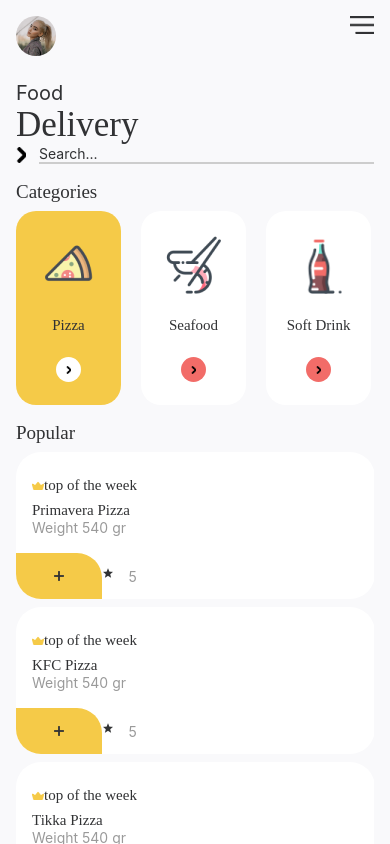
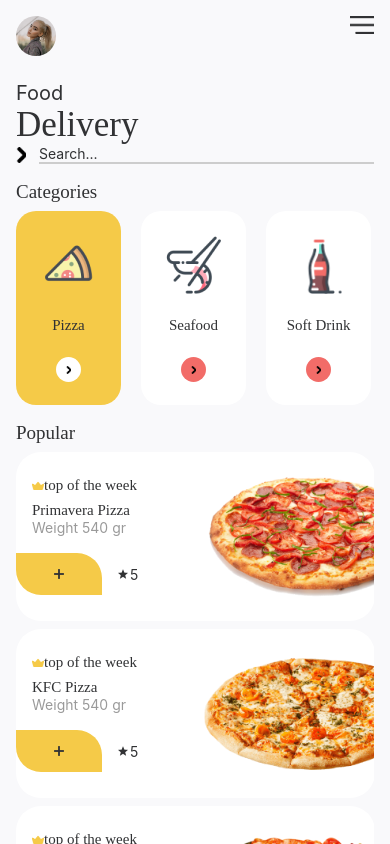
Before and after one commit to Aaslan01/foodApp, a React Native app: screen /Opening in a window 390 px wide. Built offline with nearby package versions, Linux system fonts and the light colour scheme.

Commit message:
🔦 Opening Screen Completed

```diff
--- a/App.tsx
+++ b/App.tsx
@@ -34,7 +34,7 @@ function App() {
             options={{header: () => null}}
           />
           <Stack.Screen
-            name="LoginScreen"
+            name="DetailScreen"
             component={DetailScreen}
             options={{header: () => null}}
           />
--- a/components/Pizzas.tsx
+++ b/components/Pizzas.tsx
@@ -1,4 +1,4 @@
-import {View, Text, ScrollView, Image} from 'react-native';
+import {View, Text, ScrollView, Image, TouchableOpacity} from 'react-native';
 import React from 'react';
 import {products} from '../data';
 import {
@@ -6,11 +6,18 @@ import {
   widthPercentageToDP as wp,
 } from 'react-native-responsive-screen';
 import StyleGuide from '../constants/StyleGuide';
+import {useNavigation} from '@react-navigation/native';
 const Pizzas = () => {
+  const navigation = useNavigation();
   return (
     <View>
       {products.map((item, index) => (
-        <View
+        <TouchableOpacity
+          onPress={() =>
+            navigation.navigate('DetailScreen', {
+              item: item,
+            })
+          }
           style={[
             StyleGuide.frjb,
             {
@@ -51,14 +58,13 @@ const Pizzas = () => {
                 {
                   marginTop: hp(2),
                   alignItems: 'center',
-                  justifyContent: 'space-between',
                 },
               ]}>
-              <View
+              <TouchableOpacity
                 style={[
                   StyleGuide.acjc,
                   {
-                    height: hp(5.5),
+                    height: hp(5),
                     width: wp(22),
                     backgroundColor: StyleGuide.colors.primary,
                     borderBottomLeftRadius: 25,
@@ -69,16 +75,17 @@ const Pizzas = () => {
                   style={StyleGuide.iconSize}
                   source={require('../assets/images/icons/plus.png')}
                 />
-              </View>
-              <View style={StyleGuide.fr}>
+              </TouchableOpacity>
+              <View
+                style={[StyleGuide.fr, StyleGuide.acjc, {marginLeft: wp(4)}]}>
                 <Image
                   style={StyleGuide.iconSize}
                   source={require('../assets/images/icons/star.png')}
                 />
                 <Text
                   style={{
-                    color: StyleGuide.colors.gray,
-                    paddingLeft: wp(4),
+                    color: StyleGuide.colors.darkText,
+                    marginLeft: wp(0.5),
                     fontSize: 14,
                   }}>
                   {item.rating}
@@ -86,8 +93,17 @@ const Pizzas = () => {
               </View>
             </View>
           </View>
-          {/* <Image source={item.image}/> */}
-        </View>
+          <Image
+            style={{
+              width: wp(60),
+              height: hp(20),
+              resizeMode: 'contain',
+              right: -wp(14),
+              alignSelf: 'center',
+            }}
+            source={item.image}
+          />
+        </TouchableOpacity>
       ))}
     </View>
   );
--- a/screens/DetailScreen.tsx
+++ b/screens/DetailScreen.tsx
@@ -1,7 +1,11 @@
 import { View, Text } from 'react-native'
 import React from 'react'
+import { useRoute } from '@react-navigation/native'
 
 const DetailScreen = () => {
+  const params = useRoute().params as any;
+  console.log("params",params.item);
+
   return (
     <View>
       <Text>DetailScreen</Text>
```
